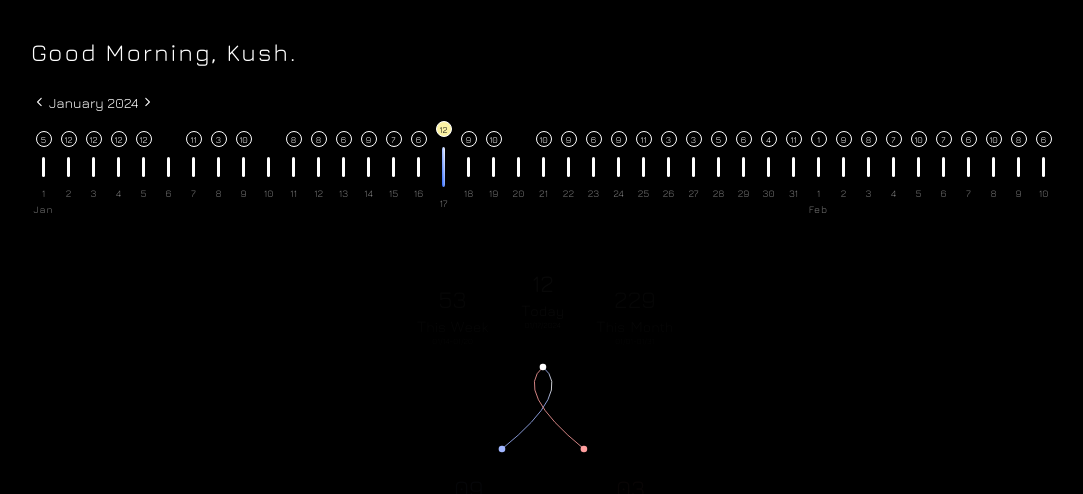
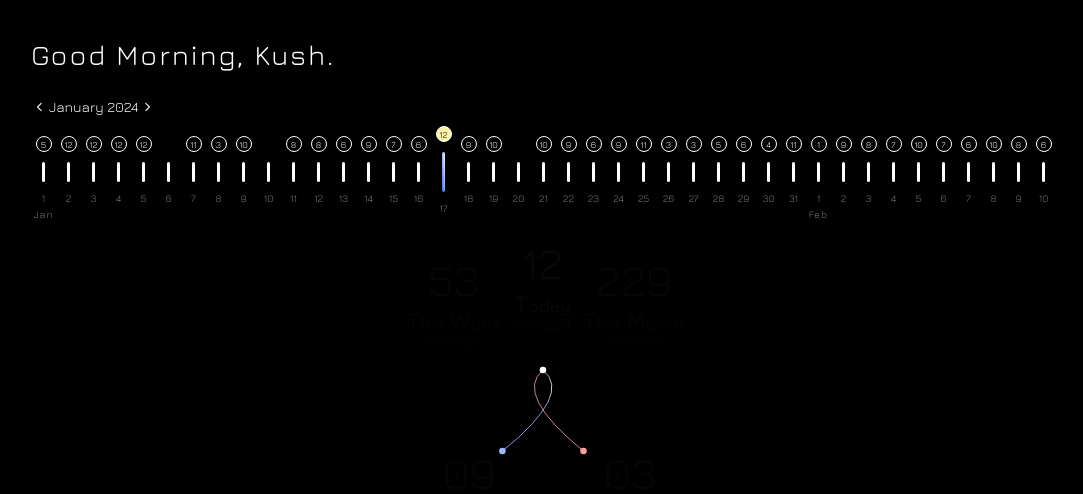
Before and after one commit to AnubhavSaxena42/Tfix, a React (Create React App) app: page / in a window 1280 px wide. Shown: the top 494 px of the page, without its empty margins (97-1180 px from the left). Built offline with nearby package versions, Linux system fonts and the light colour scheme.

Commit message:
big styles

```diff
--- a/src/Components/Greeting/greeting.module.css
+++ b/src/Components/Greeting/greeting.module.css
@@ -1,6 +1,6 @@
 .greeting {
-  font-size: 24px;
-  /* font-size: 24px; */
+  /* font-size: 24px; Mobile */
+  font-size: 28px;
   color: white;
   letter-spacing: 2px;
   margin-bottom: 1%;
--- a/src/Components/NotificationList/NotificationList.scss
+++ b/src/Components/NotificationList/NotificationList.scss
@@ -4,7 +4,8 @@
   width: 100%;
   font-family: "Jura";
   overflow: scroll;
-  font-size: 10px;
+  // font-size: 10px mobile;
+  font-size: 16px;
   opacity: 0;
   // border: 1px solid slateblue;
 }
--- a/src/Components/Statistics/Components/DataBox/DataBox.css
+++ b/src/Components/Statistics/Components/DataBox/DataBox.css
@@ -14,14 +14,17 @@
 }
 
 .counterValueText {
-  font-size: 24px;
+  /* font-size: 24px; mobile */
+  font-size: 44px;
 }
 .firstLetter {
-  font-size: 16px;
+  /* font-size: 16px; mobile*/
+  font-size: 24px;
 }
 
 .otherLetters {
-  font-size: 14px;
+  /* font-size: 14px; mobile */
+  font-size: 18px;
 }
 
 .dateValue {
--- a/src/Components/Statistics/Components/OptionBox/OptionBox.css
+++ b/src/Components/Statistics/Components/OptionBox/OptionBox.css
@@ -18,22 +18,26 @@
   /* border: 1px solid blueviolet; */
 }
 .counterValueText {
-  /* border: 1px solid seagreen; */
+  /* font-size: 24px; mobile */
+  font-size: 44px;
+}
+.firstLetter {
+  /* font-size: 16px; mobile*/
   font-size: 24px;
 }
 
-.firstLetter {
-  font-size: 16px;
+.otherLetters {
+  /* font-size: 14px; mobile */
+  font-size: 18px;
 }
+
 .firstLetterMargin {
   margin-left: 5px;
 }
-.otherLetters {
-  font-size: 14px;
-}
 
 .dateValue {
-  font-size: 8px;
+  /* font-size: 8px; mobile */
+  font-size: 12px;
   /* border: 1px solid sienna; */
 }
 
--- a/src/Components/Timeline/Components/Spikes/Spikes.css
+++ b/src/Components/Timeline/Components/Spikes/Spikes.css
@@ -32,7 +32,8 @@
 }
 
 .spike {
-  height: 20px;
+  /* height: 20px; mobile */
+  height: 30px;
 
   /* height: 15px; */
   width: 3px;
```
